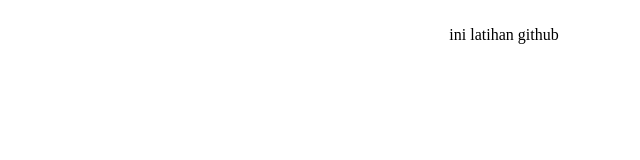
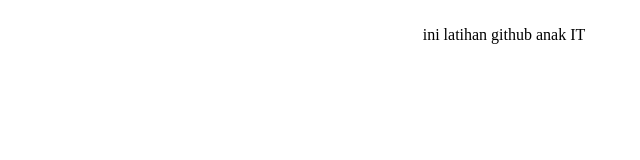
Before and after one commit to Kem23/Latihan2, a plain HTML site: page index.html in a window 1280 px wide. Shown: the full height of the page, 136-776 px from the left. Drawn offline with Linux system fonts and the light colour scheme.

Commit message:
Update index.html

```diff
--- a/index.html
+++ b/index.html
@@ -3,6 +3,6 @@
         <tittle> Latihan Github</tittle>
     </head>
     <body>
-        <center> ini latihan github </center>
+        <center> ini latihan github anak IT</center>
     </body>
 </html>
```
